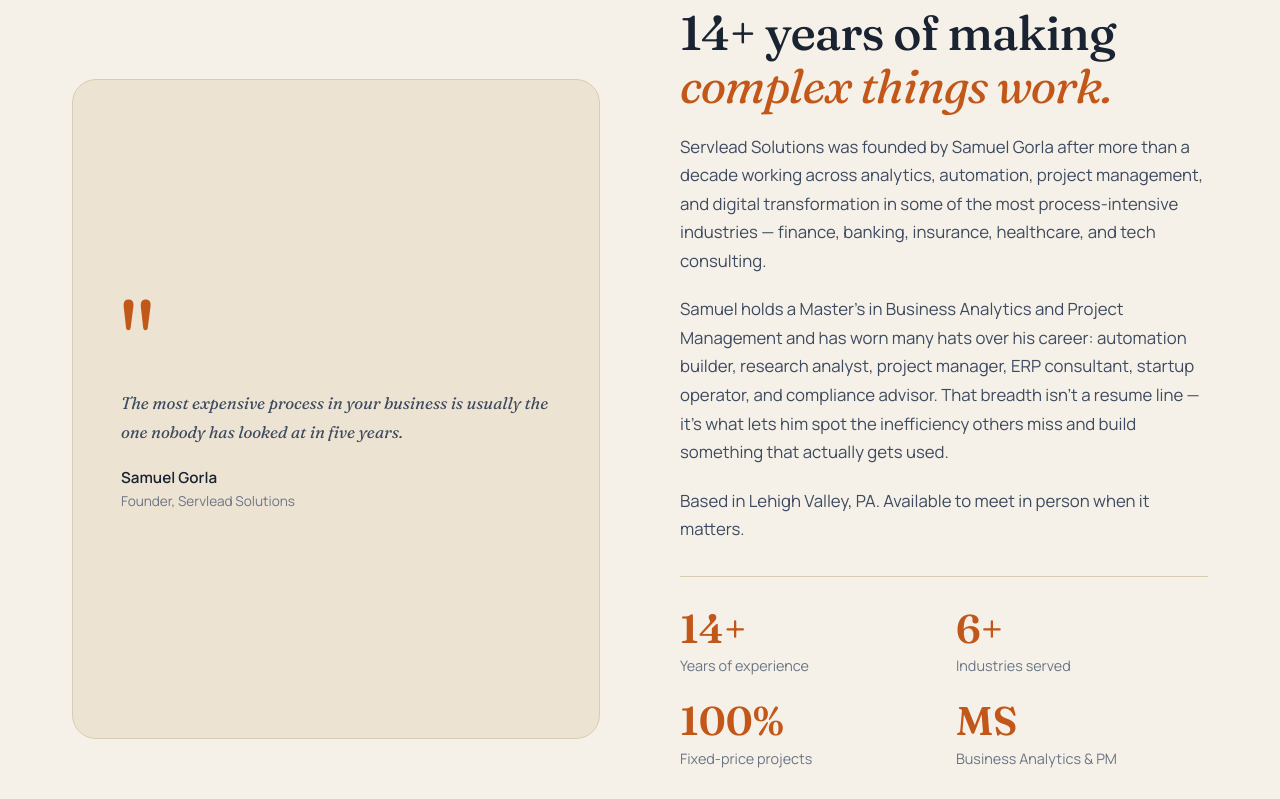
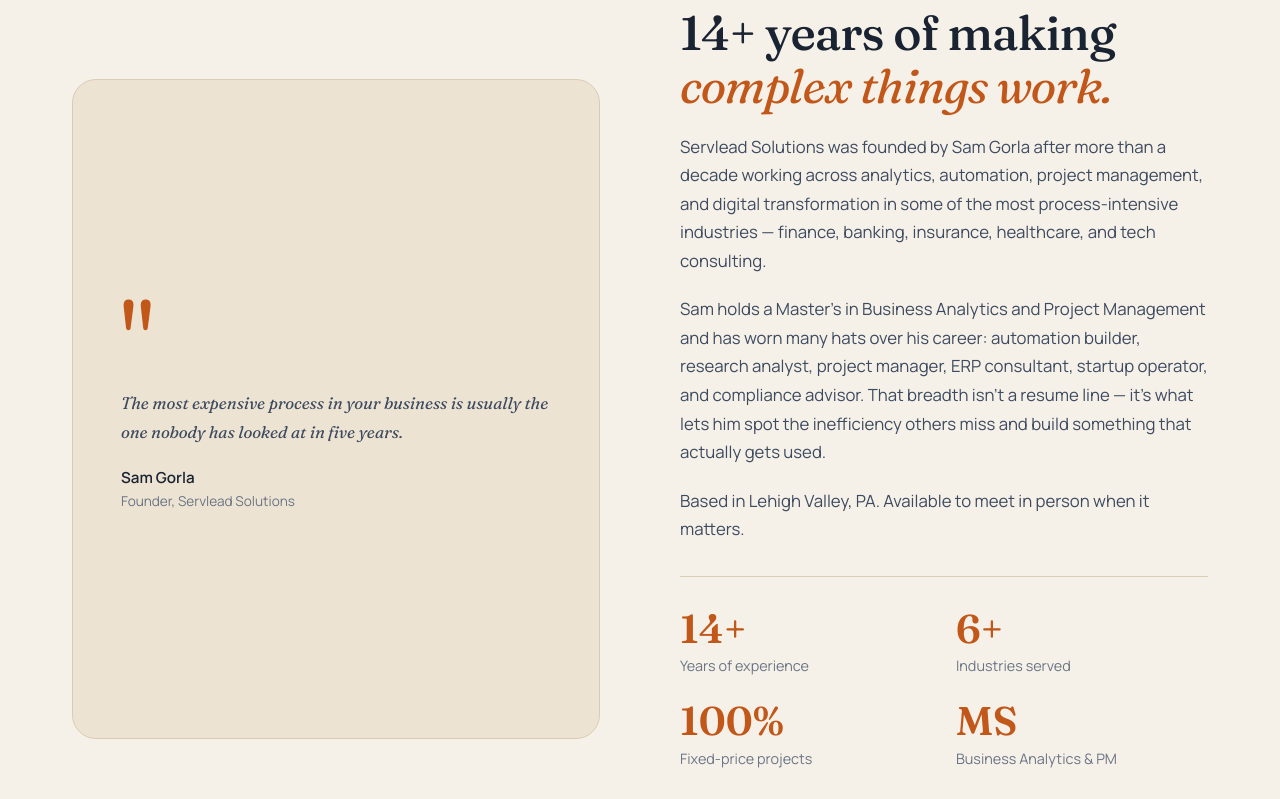
Before and after one commit to samuelgorla/servlead-website, a plain HTML site: page index.html in a window 1280 px wide. Shown: the part 4520-5319 px from the top of the page. Drawn offline with Linux system fonts and the light colour scheme.

Commit message:
Update index.html

```diff
--- a/index.html
+++ b/index.html
@@ -682,7 +682,7 @@
         <div class="about-visual-inner">
           <div class="quote-mark">"</div>
           <p class="quote-text">The most expensive process in your business is usually the one nobody has looked at in five years.</p>
-          <div class="quote-author">Samuel Gorla</div>
+          <div class="quote-author">Sam Gorla</div>
           <div class="quote-role">Founder, Servlead Solutions</div>
         </div>
       </div>
@@ -690,8 +690,8 @@
       <div class="reveal">
         <div class="section-eyebrow">About Servlead</div>
         <h2 class="section-title">14+ years of making <em>complex things work.</em></h2>
-        <p>Servlead Solutions was founded by Samuel Gorla after more than a decade working across analytics, automation, project management, and digital transformation in some of the most process-intensive industries — finance, banking, insurance, healthcare, and tech consulting.</p>
-        <p>Samuel holds a Master's in Business Analytics and Project Management and has worn many hats over his career: automation builder, research analyst, project manager, ERP consultant, startup operator, and compliance advisor. That breadth isn't a resume line — it's what lets him spot the inefficiency others miss and build something that actually gets used.</p>
+        <p>Servlead Solutions was founded by Sam Gorla after more than a decade working across analytics, automation, project management, and digital transformation in some of the most process-intensive industries — finance, banking, insurance, healthcare, and tech consulting.</p>
+        <p>Sam holds a Master's in Business Analytics and Project Management and has worn many hats over his career: automation builder, research analyst, project manager, ERP consultant, startup operator, and compliance advisor. That breadth isn't a resume line — it's what lets him spot the inefficiency others miss and build something that actually gets used.</p>
         <p>Based in Lehigh Valley, PA. Available to meet in person when it matters.</p>
 
         <div class="about-stats">
@@ -752,7 +752,7 @@
       </div>
       <div class="footer-col">
         <h4>Company</h4>
-        <a href="#about">About Samuel</a>
+        <a href="#about">About Sam</a>
         <a href="#cases">Case studies</a>
         <a href="#process">How we work</a>
       </div>
```
